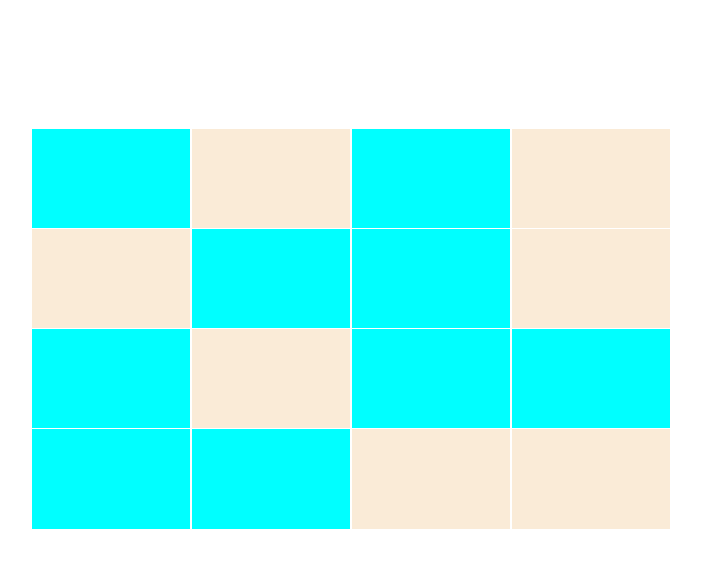
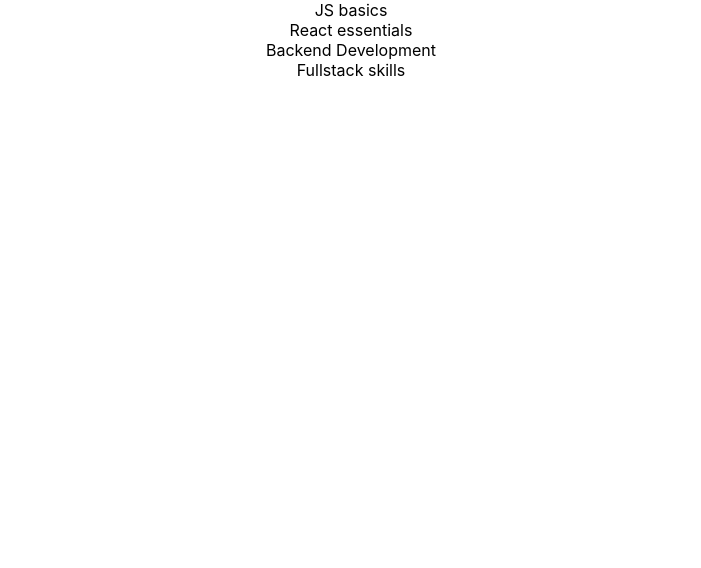
Before and after one commit to Rahulrai1998/frontend-machine-coding, a React (Create React App) app: page / in a window 1280 px wide. Shown: the top 568 px of the page, without its empty margins (289-990 px from the left). Built offline with nearby package versions, Linux system fonts and the light colour scheme.

Commit message:
accordion started

```diff
--- a/src/App.js
+++ b/src/App.js
@@ -16,6 +16,8 @@
 import { Todo } from "./components/todo";
 import PolyfillsTester from "./components/PolyfillsTester";
 import GridLights from "./components/grid-lights/GridLights";
+import { Accordion } from "./components/accordion";
+
 
 function App() {
   return (
@@ -36,7 +38,8 @@
       <CalculatorOptm /> */}
       {/* <Todo /> */}
       {/* <PolyfillsTester /> */}
-      <GridLights />
+      {/* <GridLights /> */}
+      <Accordion />
     </div>
   );
 }
--- /dev/null
+++ b/src/components/accordion/Accordion.jsx
@@ -0,0 +1,17 @@
+import React from "react";
+import { data } from "./data";
+
+const Accordion = () => {
+  return (
+    <div className="accord-parent">
+      {data?.map((elm) => (
+        <div className="card" key={elm.id}>
+          {" "}
+          {elm?.title}
+        </div>
+      ))}
+    </div>
+  );
+};
+
+export default Accordion;
--- /dev/null
+++ b/src/components/accordion/data.js
@@ -0,0 +1,22 @@
+export const data = [
+  {
+    id: 1,
+    title: "JS basics",
+    content: "Learn variables, functions and all the JS related concepts.",
+  },
+  {
+    id: 2,
+    title: "React essentials",
+    content: "Learn the critical topics of react.js and frontend development.",
+  },
+  {
+    id: 3,
+    title: "Backend Development",
+    content: "We are offering a good package for backend development.",
+  },
+  {
+    id: 4,
+    title: "Fullstack skills",
+    content: "Hold the grab over full-fledged software engineer.",
+  },
+];
--- /dev/null
+++ b/src/components/accordion/index.js
@@ -0,0 +1 @@
+export { default as Accordion } from "./Accordion";
--- a/src/index.css
+++ b/src/index.css
@@ -41,5 +41,12 @@
 
 .on-bg {
   background-color: brown;
-
 }
+/* Accordion */
+.accord-parent {
+  width: 60%;
+  display: flex;
+  flex-direction: column;
+  margin: auto;
+  justify-content: center;
+}
```
